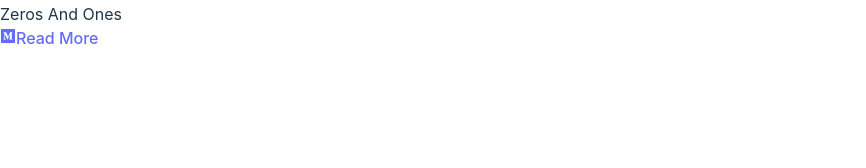
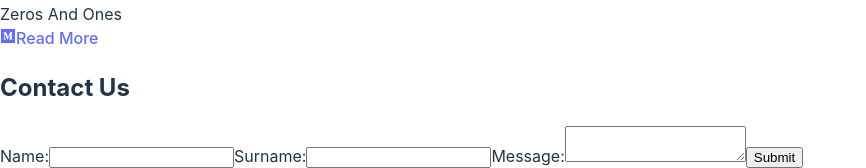
Before and after one commit to hasan-kayan/PortfolioWebsite, a React (Vite) app: page / in a window 1280 px wide. Shown: the part 2553-2721 px from the top of the page, without its empty margins (0-866 px from the left). Before the commit the page ends 2603 px from the top, so only its background shows below. Built offline with nearby package versions, Linux system fonts and the light colour scheme.

Commit message:
Init of contact modal

```diff
--- a/src/App.jsx
+++ b/src/App.jsx
@@ -1,12 +1,14 @@
 import React from "react";
 import "tailwindcss/tailwind.css";
 import MediumProfile from "./Pages/Blogs/Blogs";
+import ContactModal from "./Components/ContactModal/ContactModal";
 
 function App() {
 
   return (
     <div className="flex items-center justify-center min-h-screen bg-silver">
       <MediumProfile />
+      <ContactModal />
     </div>
   );
 }
--- a/src/Components/ContactModal/ContactModal.jsx
+++ b/src/Components/ContactModal/ContactModal.jsx
@@ -0,0 +1,62 @@
+import React, { Component } from 'react';
+
+class ContactModal extends Component {
+  constructor(props) {
+    super(props);
+    this.state = {
+      name: '',
+      surname: '',
+      message: '',
+    };
+  }
+
+  handleInputChange = (event) => {
+    this.setState({
+      [event.target.name]: event.target.value,
+    });
+  };
+
+  handleSubmit = (event) => {
+    event.preventDefault();
+    // handle the submit logic here
+  };
+
+  render() {
+    return (
+      <div className="modal">
+        <h2>Contact Us</h2>
+        <form onSubmit={this.handleSubmit}>
+          <label>
+            Name:
+            <input
+              type="text"
+              name="name"
+              value={this.state.name}
+              onChange={this.handleInputChange}
+            />
+          </label>
+          <label>
+            Surname:
+            <input
+              type="text"
+              name="surname"
+              value={this.state.surname}
+              onChange={this.handleInputChange}
+            />
+          </label>
+          <label>
+            Message:
+            <textarea
+              name="message"
+              value={this.state.message}
+              onChange={this.handleInputChange}
+            />
+          </label>
+          <input type="submit" value="Submit" />
+        </form>
+      </div>
+    );
+  }
+}
+
+export default ContactModal;
```
